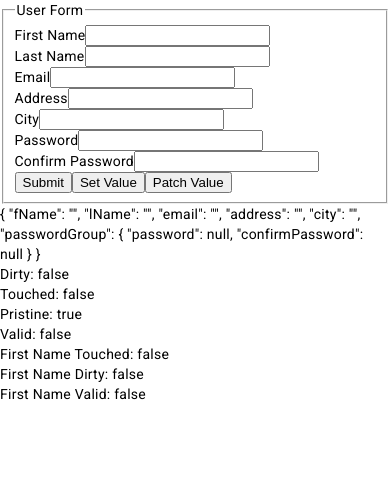
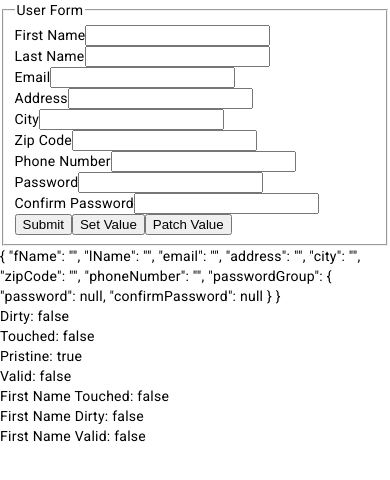
Before and after one commit to Brand0nLe/formspractice, an Angular app: page /userform in a window 390 px wide. Shown: the top 480 px of the page. Built offline with nearby package versions, Linux system fonts and the light colour scheme.

Commit message:
add zip code and phone number

```diff
--- a/src/app/userform/userform.component.html
+++ b/src/app/userform/userform.component.html
@@ -45,6 +45,24 @@
           class="form-control"
           id="city"
           formControlName="city"
+        />
+      </div>
+      <div class="form-group">
+        <label for="zipCode">Zip Code</label>
+        <input
+          type="text"
+          class="form-control"
+          id="zipCode"
+          formControlName="zipCode"
+        />
+      </div>
+      <div class="form-group">
+        <label for="phoneNumber">Phone Number</label>
+        <input
+          type="text"
+          class="form-control"
+          id="phoneNumber"
+          formControlName="phoneNumber"
         />
       </div>
       <!-- <div class="form-group">
--- a/src/app/userform/userform.component.ts
+++ b/src/app/userform/userform.component.ts
@@ -19,7 +19,9 @@ export class UserformComponent implements OnInit{
       lName: '',
       email: '',
       address: '',
-      city: ''
+      city: '',
+      zipCode: '',
+      phoneNumber: ''
     });
   }
 
@@ -30,7 +32,9 @@ export class UserformComponent implements OnInit{
       lName: '',
       email: '',
       address: '',
-      city: ''
+      city: '',
+      zipCode: '',
+      phoneNumber: ''
     });
   }
 
@@ -70,6 +74,8 @@ export class UserformComponent implements OnInit{
         email: ['', [Validators.required, Validators.minLength(2)]],
         address: ['', [Validators.required, Validators.minLength(2)]],
         city: ['', [Validators.required, Validators.minLength(2)]],
+        zipCode: ['', [Validators.required, Validators.minLength(2)]],
+        phoneNumber: ['', [Validators.required, Validators.minLength(2)]],
         passwordGroup: this.formBuilder.group({
           password: null,
           confirmPassword: null
```
